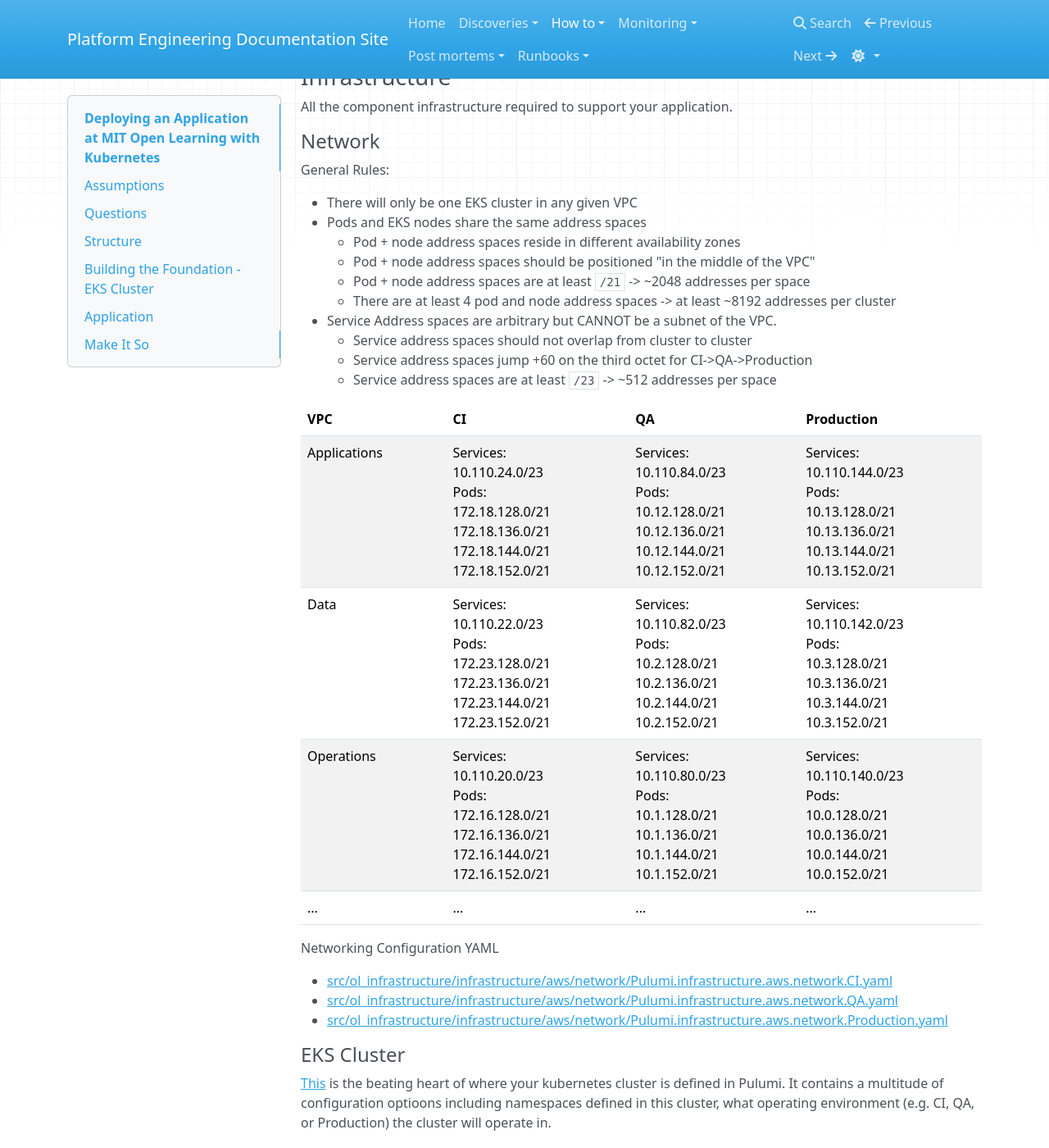
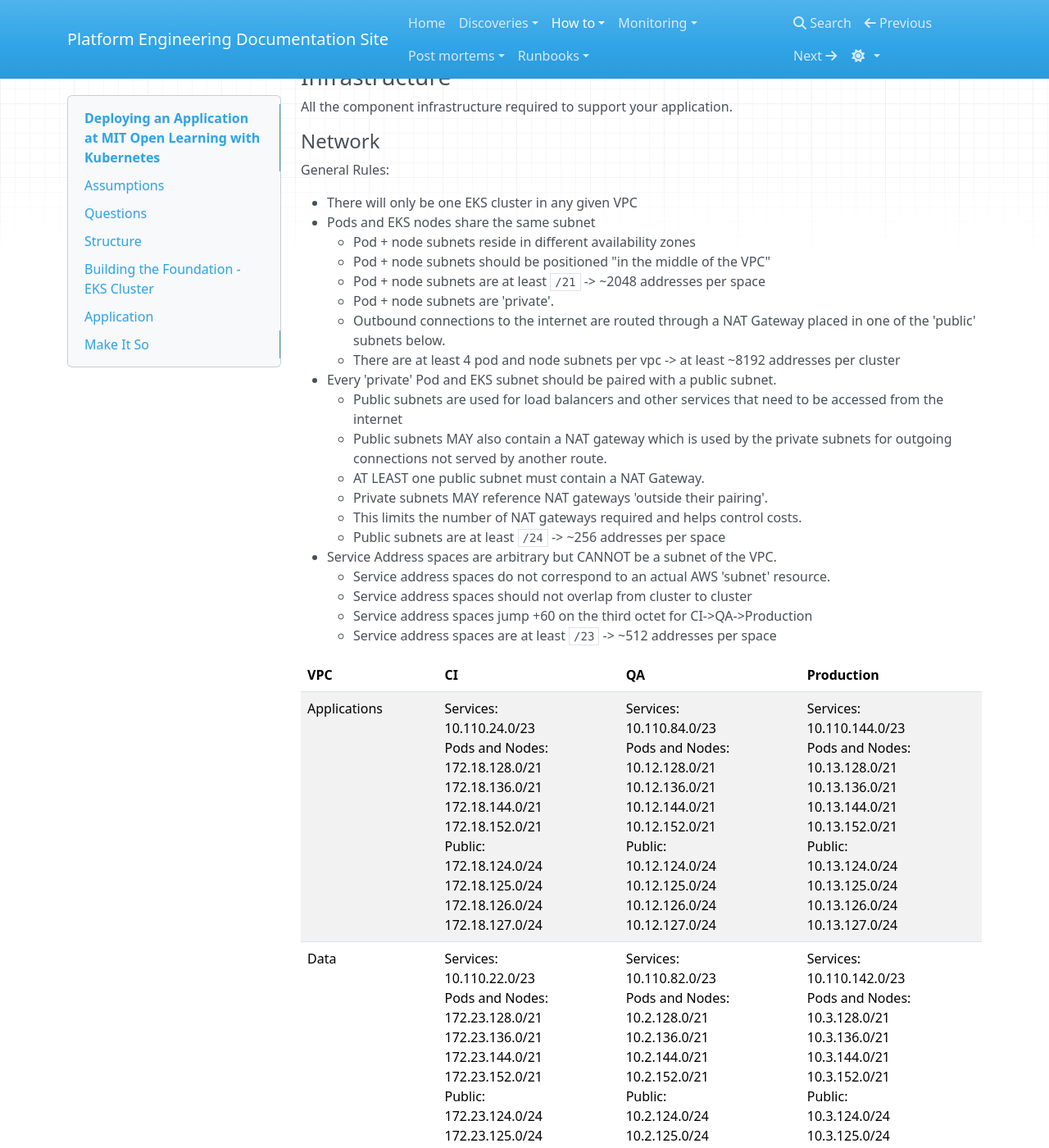
Before and after one commit to mitodl/platform-engineering-site, an MkDocs documentation site: the page built from docs/how_to/mitol_deploy_app_with_kubernetes.md, in a window 1280 px wide and 1400 px high, scrolled down 641 px. Shown: the whole window at 82% size. Built offline with MkDocs 1.6.1, drawn with Linux system fonts in a browser that asks for light colours; nearby versions of some CDN libraries; some of the changed text lies outside the part shown.

Commit message:
Updated documentation about k8s network layouts.

````diff
--- a/docs/how_to/mitol_deploy_app_with_kubernetes.md
+++ b/docs/how_to/mitol_deploy_app_with_kubernetes.md
@@ -38,12 +38,22 @@ All the component infrastructure required to support your application.
 General Rules:
 
 - There will only be one EKS cluster in any given VPC
-- Pods and EKS nodes share the same address spaces
-    - Pod + node address spaces reside in different availability zones
-    - Pod + node address spaces should be positioned "in the middle of the VPC"
-    - Pod + node address spaces are at least  `/21`  -> ~2048 addresses per space
-    - There are at least 4 pod and node address spaces -> at least ~8192 addresses per cluster
+- Pods and EKS nodes share the same subnet
+    - Pod + node subnets reside in different availability zones
+    - Pod + node subnets should be positioned "in the middle of the VPC"
+    - Pod + node subnets are at least  `/21`  -> ~2048 addresses per space
+    - Pod + node subnets are 'private'.
+      - Outbound connections to the internet are routed through a NAT Gateway placed in one of the 'public' subnets below.
+    - There are at least 4 pod and node subnets per vpc -> at least ~8192 addresses per cluster
+- Every 'private' Pod and EKS subnet should be paired with a public subnet.
+    - Public subnets are used for load balancers and other services that need to be accessed from the internet
+    - Public subnets MAY also contain a NAT gateway which is used by the private subnets for outgoing connections not served by another route.
+    - AT LEAST one public subnet must contain a NAT Gateway.
+    - Private subnets MAY reference NAT gateways 'outside their pairing'.
+      - This limits the number of NAT gateways required and helps control costs.
+    - Public subnets are at least `/24` -> ~256 addresses per space
 - Service Address spaces are arbitrary but CANNOT be a subnet of the VPC.
+    - Service address spaces do not correspond to an actual AWS 'subnet' resource.
     - Service address spaces should not overlap from cluster to cluster
     - Service address spaces jump +60 on the third octet for CI->QA->Production
     - Service address spaces are at least `/23` -> ~512 addresses per space
@@ -51,10 +61,34 @@ General Rules:
 
 | VPC | CI | QA | Production|
 |--|--|--|--|
-| Applications |Services:<br/>10.110.24.0/23<br/>Pods:<br/>172.18.128.0/21<br/>172.18.136.0/21<br/>172.18.144.0/21<br/>172.18.152.0/21 | Services:<br/>10.110.84.0/23<br/>Pods:<br/>10.12.128.0/21<br/>10.12.136.0/21<br/>10.12.144.0/21<br/>10.12.152.0/21 | Services:<br/>10.110.144.0/23<br/>Pods:<br/>10.13.128.0/21<br/>10.13.136.0/21<br/>10.13.144.0/21<br/>10.13.152.0/21 |
-| Data |Services:<br/>10.110.22.0/23<br/>Pods:<br/>172.23.128.0/21<br/>172.23.136.0/21<br/>172.23.144.0/21<br/>172.23.152.0/21 | Services:<br/>10.110.82.0/23<br/>Pods:<br/>10.2.128.0/21<br/>10.2.136.0/21<br/>10.2.144.0/21<br/>10.2.152.0/21 | Services:<br/>10.110.142.0/23<br/>Pods:<br/>10.3.128.0/21<br/>10.3.136.0/21<br/>10.3.144.0/21<br/>10.3.152.0/21 |
-| Operations |Services:<br/>10.110.20.0/23<br/>Pods:<br/>172.16.128.0/21<br/>172.16.136.0/21<br/>172.16.144.0/21<br/>172.16.152.0/21 | Services:<br/>10.110.80.0/23<br/>Pods:<br/>10.1.128.0/21<br/>10.1.136.0/21<br/>10.1.144.0/21<br/>10.1.152.0/21 | Services:<br/>10.110.140.0/23<br/>Pods:<br/>10.0.128.0/21<br/>10.0.136.0/21<br/>10.0.144.0/21<br/>10.0.152.0/21 |
+| Applications |Services:<br/>10.110.24.0/23<br/>Pods and Nodes:<br/>172.18.128.0/21<br/>172.18.136.0/21<br/>172.18.144.0/21<br/>172.18.152.0/21<br/>Public:<br/>172.18.124.0/24<br/>172.18.125.0/24<br/>172.18.126.0/24<br/>172.18.127.0/24| Services:<br/>10.110.84.0/23<br/>Pods and Nodes:<br/>10.12.128.0/21<br/>10.12.136.0/21<br/>10.12.144.0/21<br/>10.12.152.0/21<br/>Public:<br/>10.12.124.0/24<br/>10.12.125.0/24<br/>10.12.126.0/24<br/>10.12.127.0/24| Services:<br/>10.110.144.0/23<br/>Pods and Nodes:<br/>10.13.128.0/21<br/>10.13.136.0/21<br/>10.13.144.0/21<br/>10.13.152.0/21<br/>Public:<br/>10.13.124.0/24<br/>10.13.125.0/24<br/>10.13.126.0/24<br/>10.13.127.0/24|
+| Data |Services:<br/>10.110.22.0/23<br/>Pods and Nodes:<br/>172.23.128.0/21<br/>172.23.136.0/21<br/>172.23.144.0/21<br/>172.23.152.0/21 <br/>Public:<br/>172.23.124.0/24<br/>172.23.125.0/24<br/>172.23.126.0/24<br/>172.23.127.0/24| Services:<br/>10.110.82.0/23<br/>Pods and Nodes:<br/>10.2.128.0/21<br/>10.2.136.0/21<br/>10.2.144.0/21<br/>10.2.152.0/21<br/>Public:<br/>10.2.124.0/24<br/>10.2.125.0/24<br/>10.2.126.0/24<br/>10.2.127.0/24 | Services:<br/>10.110.142.0/23<br/>Pods and Nodes:<br/>10.3.128.0/21<br/>10.3.136.0/21<br/>10.3.144.0/21<br/>10.3.152.0/21 <br/>Public:<br/>10.3.124.0/24<br/>10.3.125.0/24<br/>10.3.126.0/24<br/>10.3.127.0/24 |
+| Operations |Services:<br/>10.110.20.0/23<br/>Pods and Nodes:<br/>172.16.128.0/21<br/>172.16.136.0/21<br/>172.16.144.0/21<br/>172.16.152.0/21 <br/>Public:<br/>172.16.124.0/24<br/>172.16.125.0/24<br/>172.16.126.0/24<br/>172.16.127.0/24| Services:<br/>10.110.80.0/23<br/>Pods and Nodes:<br/>10.1.128.0/21<br/>10.1.136.0/21<br/>10.1.144.0/21<br/>10.1.152.0/21 <br/>Public:<br/>10.1.124.0/24<br/>10.1.125.0/24<br/>10.1.126.0/24<br/>10.1.127.0/24| Services:<br/>10.110.140.0/23<br/>Pods and Nodes:<br/>10.0.128.0/21<br/>10.0.136.0/21<br/>10.0.144.0/21<br/>10.0.152.0/21 <br/>Public:<br/>10.0.124.0/24<br/>10.0.125.0/24<br/>10.0.126.0/24<br/>10.0.127.0/24|
 | ... | ... | ... | ... |
+
+Example Pulumi Config
+
+```yaml
+  operations_vpc:k8s_subnet_pair_configs:
+  - public_cidr: 172.16.124.0/24
+    private_cidr: 172.16.128.0/21
+    nat_gateway_index: 2
+  - public_cidr: 172.16.125.0/24
+    private_cidr: 172.16.136.0/21
+    nat_gateway_index: 2
+  - public_cidr: 172.16.126.0/24
+    private_cidr: 172.16.144.0/21
+    nat_gateway_address: 172.16.126.100
+  - public_cidr: 172.16.127.0/24
+    private_cidr: 172.16.152.0/21
+    nat_gateway_index: 2
+  operations_vpc:k8s_service_subnet: 10.110.20.0/23
+```
+
+- If `nat_gateway_address` is provided, it must be within the associated `public_cidr`.
+- If `nat_gateway_index` is provided, it must reference the index of a pairing that has `nat_gateway_address` defined.
+- At least one pairing must provide `nat_gateway_address`.
+- A pairing must provide either `nat_gateway_address` or `nat_gateway_index`, but not both.
 
 Networking Configuration YAML
 
````
